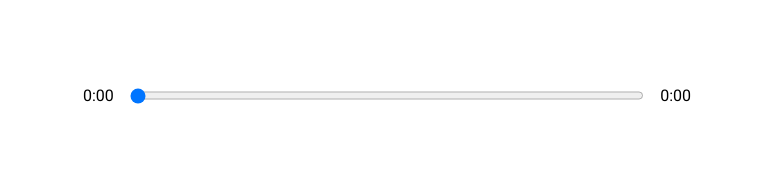
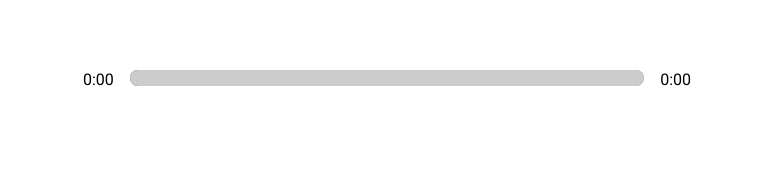
Before and after one commit to Mridul2820/music-player, a React (Create React App) app: page / in a window 1280 px wide. Shown: the part 490-661 px from the top of the page, without its empty margins (253-1027 px from the left). Built offline with nearby package versions, Linux system fonts and the light colour scheme.

Commit message:
slider range customize

```diff
--- a/src/App.js
+++ b/src/App.js
@@ -14,7 +14,8 @@
 
     const [songInfo, setSongInfo] = useState({
         currentTime: 0,
-        duration: 0
+        duration: 0,
+        animationPercentage: 0
     })
     const [songs, setSongs] = useState(data())
     const [currentSong, setCurrentSong] = useState(songs[0])
@@ -24,7 +25,10 @@
     const timeUpdateHandler = (e) => {
         const current = e.target.currentTime;
         const duration = e.target.duration;
-        setSongInfo({...songInfo, currentTime: current, duration})
+        const roundedContent = Math.round(current)
+        const roundedDuration = Math.round(duration)
+        const animation = Math.round((roundedContent / roundedDuration) * 100)
+        setSongInfo({...songInfo, currentTime: current, duration, animationPercentage: animation})
     }
 
     return (
--- a/src/components/Player.js
+++ b/src/components/Player.js
@@ -22,6 +22,7 @@
         })
 
         setSongs(newSongs)
+        // eslint-disable-next-line
     }, [currentSong])
 
     const playSongHandler = () => {
@@ -62,10 +63,17 @@
         playAudio(isPlaying, audioRef)
     }
 
+    const trackAnim = {
+        transform:  `translateX(${songInfo.animationPercentage}%)`
+    }
+
     return (
         <div className='player'>
             <div className="time-control">
                 <p>{getTime(songInfo.currentTime)}</p>
+                <div
+                    style={{background: `linear-gradient(to right, ${currentSong.color[0]}, ${currentSong.color[1]})`}}
+                    className="track">
                     <input
                         min={0}
                         max={songInfo.duration || 0}
@@ -73,6 +81,8 @@
                         onChange={dragHandler}
                         type="range"
                     />
+                    <div style={trackAnim} className="animate-track"></div>
+                </div>
                 <p>{songInfo.duration ? getTime(songInfo.duration) : '0:00'}</p>
             </div>
             <div className="play-control">
--- a/src/styles/_player.scss
+++ b/src/styles/_player.scss
@@ -12,11 +12,13 @@
 
     input {
         width: 100%;
-        padding: 1rem 0;
+        -webkit-appearance: none;
+        background: transparent;
+        cursor: pointer;
     }
 
     p {
-        padding: 1rem;
+        padding: 0 1rem;
     }
 }
 
@@ -31,3 +33,34 @@
         cursor: pointer;
     }
 }
+
+input[type="range"] {
+    &:focus {
+        outline: none;
+    }
+
+    &::-webkit-slider-thumb {
+        -webkit-appearance: none;
+        height: 16px;
+        width: 16px;
+    }
+}
+
+.track {
+    width: 100%;
+    height: 1rem;
+    position: relative;
+    border-radius: 1rem;
+    overflow: hidden;
+}
+
+.animate-track {
+    background: rgb(204, 204, 204);
+    height: 100%;
+    width: 100%;
+    position: absolute;
+    top: 0;
+    left: 0;
+    transform: translateX(0%);
+    pointer-events: none;
+}
```
Lines whose indentation alone changed are shown as unchanged.
